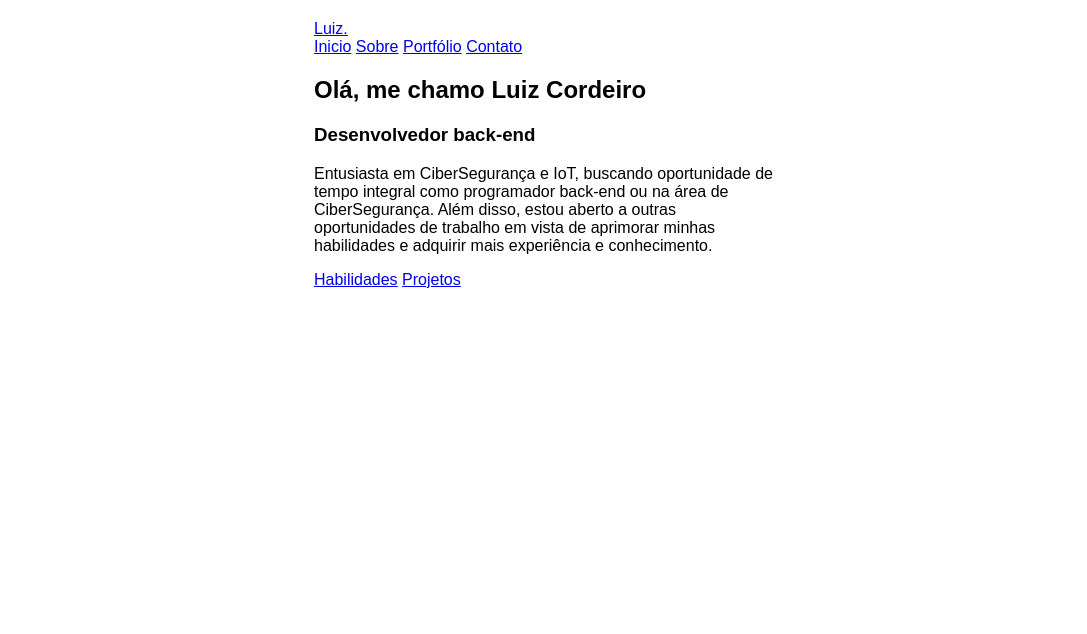
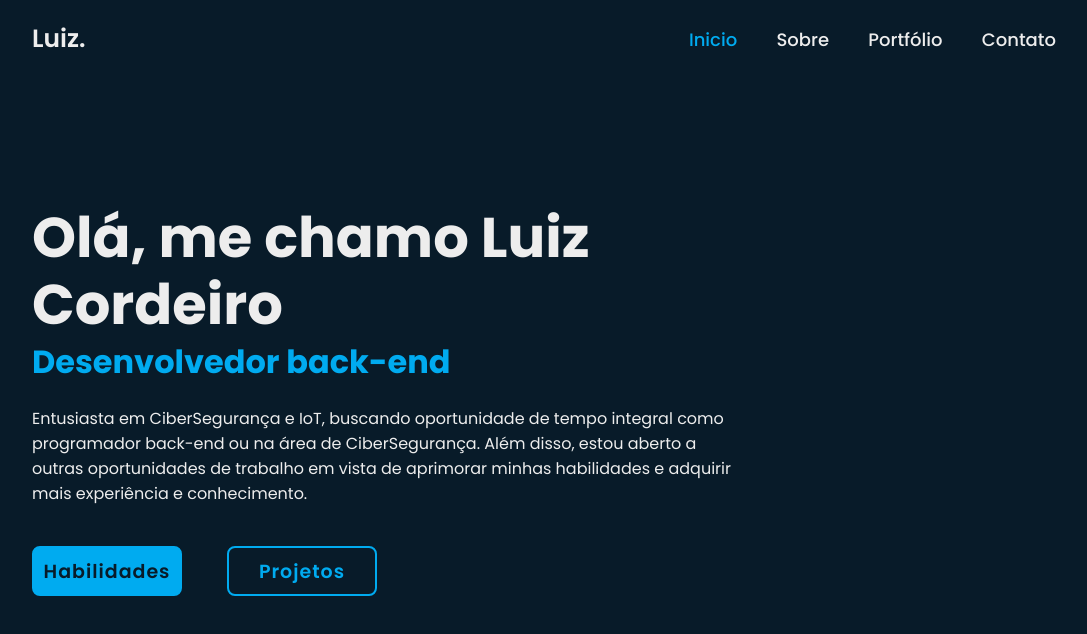
Before and after one commit to LuizOtr/portfolio, a plain HTML site: page index.html in a window 1280 px wide. Shown: the whole page, without its empty margins (96-1183 px from the left). Drawn offline with Linux system fonts and the light colour scheme.

Commit message:
Update style.css
Só Jesus nessa causa meu companheiro rsrs'

```diff
--- a/style.css
+++ b/style.css
@@ -1,56 +1,137 @@
-body {
-    font-family: 'Josefin Sans', sans-serif;
-    margin: 20px auto;
-    max-width: 460px;
+@import url('https://fonts.googleapis.com/css2?family=poppins:wght@300;400;500;600;700;800;900&display=swap');
+
+* {
+    margin: 0;
+    padding: 0;
+    box-sizing: border-box;
+    font-family: 'Poppins', sans-serif;
 }
 
-  fieldset {
-    padding: 10px 30px 0;
-    margin-bottom: 20px;
+body {
+    background-color: #081b29;
+    color: #ededed;
 }
 
-  legend {
-    color: white;
-    background: black;
-    padding: 5px 10px;
+.header {
+    position: fixed;
+    top: 0;
+    left: 0;
+    width: 100%;
+    padding: 20px 10%;
+    background: transparent;
+    display: flex;
+    justify-content: space-between;
+    align-items: center;
+    z-index: 100;
 }
 
-  fieldset > div {
-    margin-bottom: 20px;
-    display: flex;
+.logo {
+    font-size: 25px;
+    color: #ededed;
+    text-decoration: none;
+    font-weight: 600;
 }
 
-  button, label, input[type="text"] {
-    display: block;
-    font-family: inherit;
-    font-size: 100%;
-    padding: 0;
-    margin: 0;
-    box-sizing: border-box;
-    width: 100%;
-    padding: 5px;
-    height: 30px;
+.navbar a {
+    font-size: 18px;
+    color: #ededed;
+    text-decoration: none;
+    font-weight: 500;
+    margin-left: 35px;
+    transition: .3s;
 }
 
-  input {
-    box-shadow: inset 1px 1px 3px #ccc;
-    border-radius: 5px;
+.navbar a:hover,
+.navbar a.active {
+    color: #00abf0;
 }
 
-  input:hover, input:focus {
-    background-color: #eee;
+.Inicio {
+    height: 100vh;
+    display: flex;
+    align-items: center;
+    padding: 0 10%;
 }
 
-  input[type="text"]:disabled {
-      background: #eee;
-      border: 1px solid #ccc;
+.Inicio-content {
+    max-width: 700px;
 }
 
-  .disabled-label {
-    color: #aaaa;
+
+.Inicio-content h1 {
+    font-size: 56px;
+    font-weight: 700;
+    line-height: 1.2;
 }
 
-  button {
-    width: 60%;
-    margin: 0 auto;
+.Inicio-content h3 {
+    font-size: 32px;
+    font-weight: 700;
+    color: #00abf0;
 }
+
+.Inicio-content p {
+    font-size: 16px;
+    margin: 20px 0 40px;
+}
+
+.Inicio-content .btn-box {
+    display: flex;
+    justify-content: space-between;
+    width: 345px;
+    height: 50px;
+    background: transparent;
+}
+
+.btn-box a {
+    position: relative;
+    display: inline-flex;
+    justify-content: center;
+    align-items: center;
+    width: 150px;
+    height: 100%;
+    background: #00abf0;
+    border: 2px solid #00abf0;
+    border-radius: 8px;
+    font-size: 19px;
+    color: #081b29;
+    text-decoration: none;
+    font-weight: 600;
+    letter-spacing: 1px;
+    z-index: 1;
+    overflow: hidden;
+    transition: .5s;
+}
+
+.btn-box a:hover {
+    color: #00abf0;
+}
+
+.btn-box a:nth-child(2){
+    background: transparent;
+    color: #00abf0;
+}
+
+.btn-box a:nth-child(2):hover{
+    color: #081b29;
+}
+
+.btn-box a:nth-child(2)::before{
+    background: #00abf0;
+}
+
+.btn-box a::before {
+    content:'';
+    position: absolute;
+    top: 0;
+    left: 0;
+    width: 0;
+    height: 100%;
+    background: #081b29;
+    z-index: -1;
+    transition: .5s;
+}
+
+.btn-box a:hover::before {
+    width: 100%;
+}
```
Lines whose indentation alone changed are shown as unchanged.
